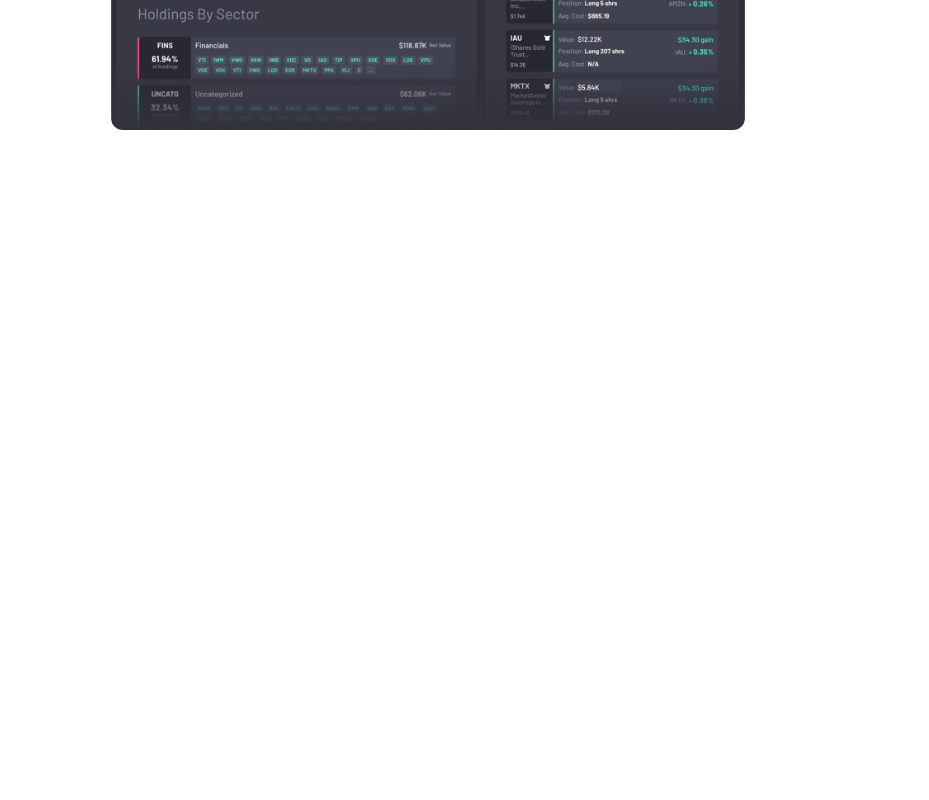
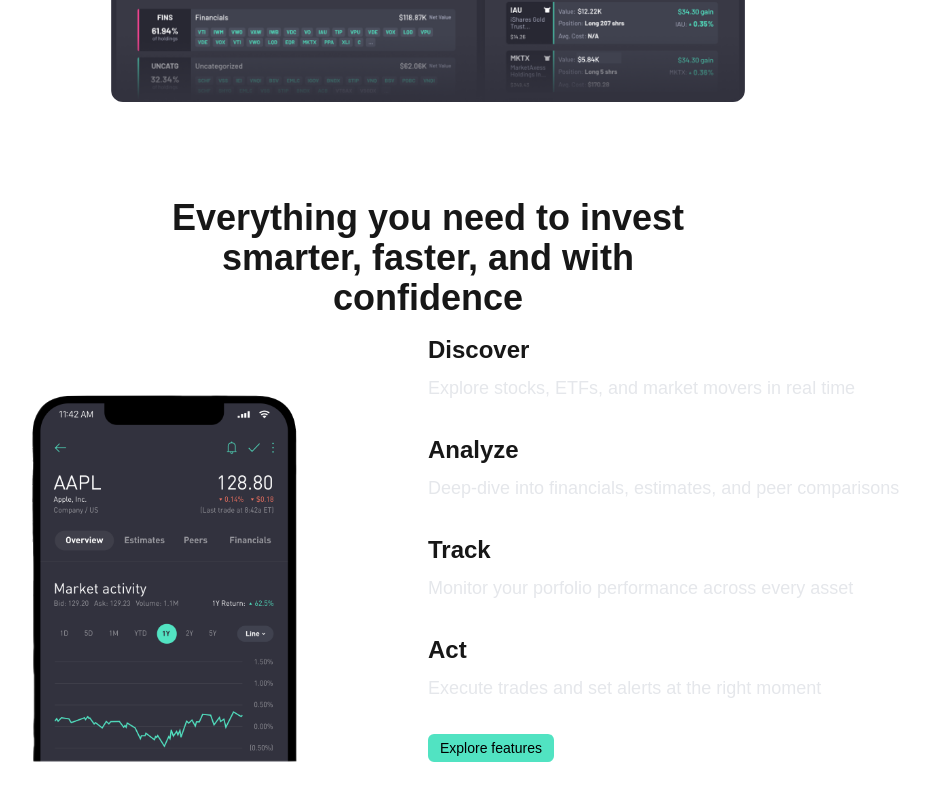
Before and after one commit to jason1642/net-finance-v2, a Next.js app in the folder frontend/: page / in a window 1280 px wide. Shown: the part 952-1752 px from the top of the page, without its empty margins (212-1141 px from the left). Before the commit the page ends 1082 px from the top, so only its background shows below. Built offline with nearby package versions, Linux system fonts and the light colour scheme.

Commit message:
second section

```diff
--- /dev/null
+++ b/frontend/app/SecondSection.tsx
@@ -0,0 +1,66 @@
+import Button from '@/components/button/Button';
+import Image from 'next/image';
+import * as React from 'react';
+
+interface ISecondSectionProps {
+}
+
+const listContent = [
+    {
+        title: "Discover",
+        description: "Explore stocks, ETFs, and market movers in real time"
+    },
+    {
+        title: "Analyze",
+        description: "Deep-dive into financials, estimates, and peer comparisons"
+    },
+    {
+        title: "Track",
+        description: "Monitor your porfolio performance across every asset"
+    },
+    {
+        title: "Act",
+        description: "Execute trades and set alerts at the right moment"
+    }
+]
+
+const SecondSection: React.FunctionComponent<ISecondSectionProps> = (props) => {
+  return (
+    <div className="flex flex-col p-12 w-full m-auto mt-8 max-w-7xl min-h-[300px] bg-grey">
+      {/* Header */}
+    <div className="flex text-4xl text-center w-[60%] font-semibold mx-auto p-4 ">
+        Everything you need to invest smarter, faster, and with confidence
+    </div>
+
+
+          {/* Content wrapper */}
+        <div className="flex flex-row w-full ">
+
+        {/* Image wrapper */}
+        <div className="flex relative w-[50%] h-auto  items-center border-green-300" >
+            <Image
+                className='object-contain'
+                src="/../images/mobile-preview.png"
+                alt="mobile preview"
+                fill
+            />
+
+        </div>
+    {/* List wrapper */}
+        <div className=" w-[50%]">
+            <ul>
+                {listContent.map((item, index)=>(
+                    <li key={index} className="mb-8">
+                        <h2 className="text-2xl font-semibold mb-2">{item.title}</h2>
+                        <p className="text-lg text-gray-200">{item.description}</p>
+                    </li>
+                ))}
+            </ul>
+            <Button text="Explore features"/>
+        </div>
+         </div>
+    </div>
+  );
+};
+
+export default SecondSection;
--- a/frontend/components/button/Button.tsx
+++ b/frontend/components/button/Button.tsx
@@ -7,7 +7,7 @@
 
 const Button: React.FunctionComponent<IButtonProps> = ({text, customOptions}) => {
   return (
-    <button className={`bg-brand-400 text-sm text-black p-3 rounded-md h-14 ${customOptions}`}>
+    <button className={`bg-brand-400 text-sm text-black pr-3 pl-3 pt-1 pb-1 rounded-md ${customOptions}`}>
         {text}
     </button>
   );
--- a/frontend/components/landing/Hero.tsx
+++ b/frontend/components/landing/Hero.tsx
@@ -1,6 +1,7 @@
 import * as React from 'react';
 import Button from '../button/Button';
 import Image from 'next/image'
+import SecondSection from '@/app/SecondSection';
 
 interface IHeroProps {
 }
@@ -33,6 +34,9 @@
         />
     </div>
 
+
+    <SecondSection />
+
     </div>
   );
 };
```
